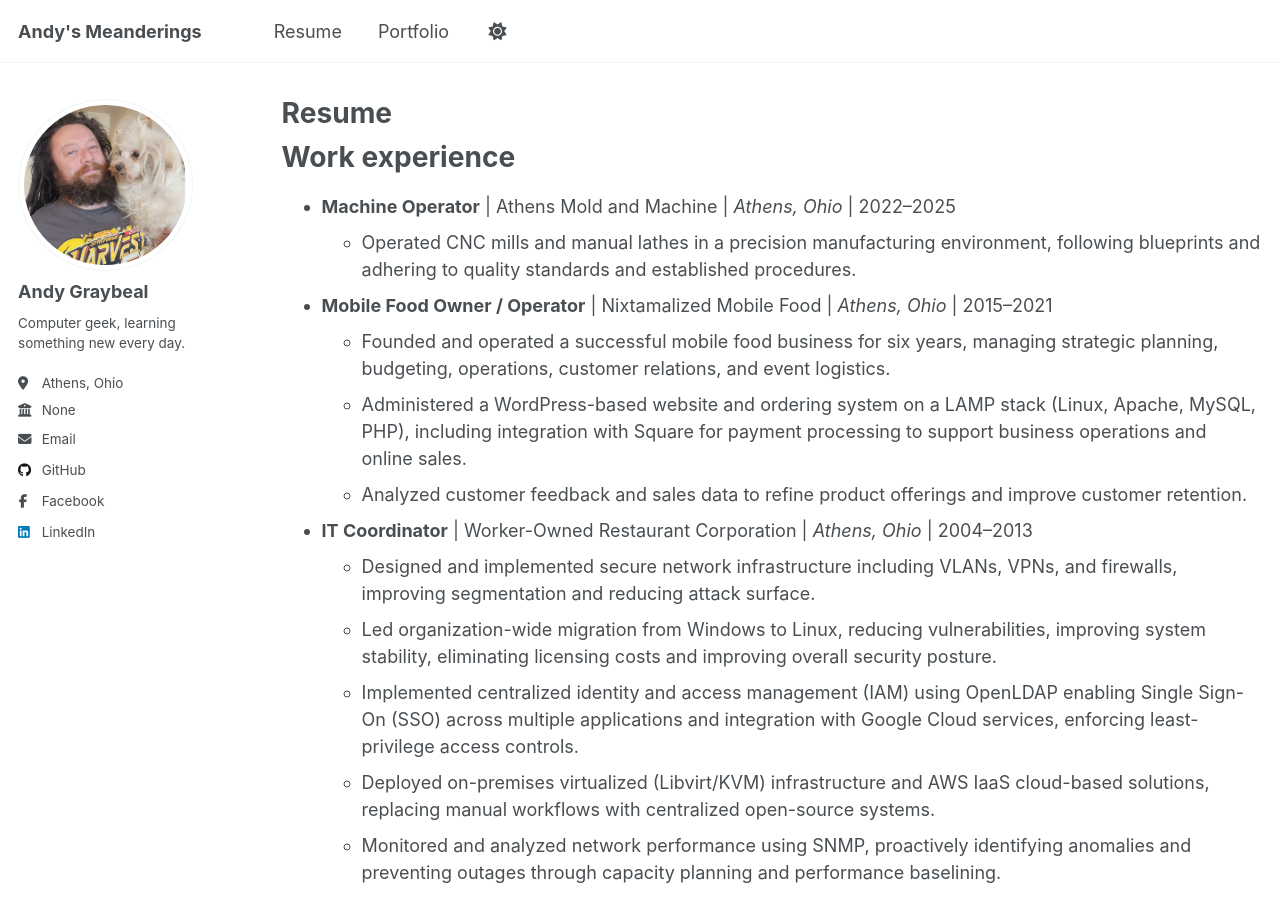
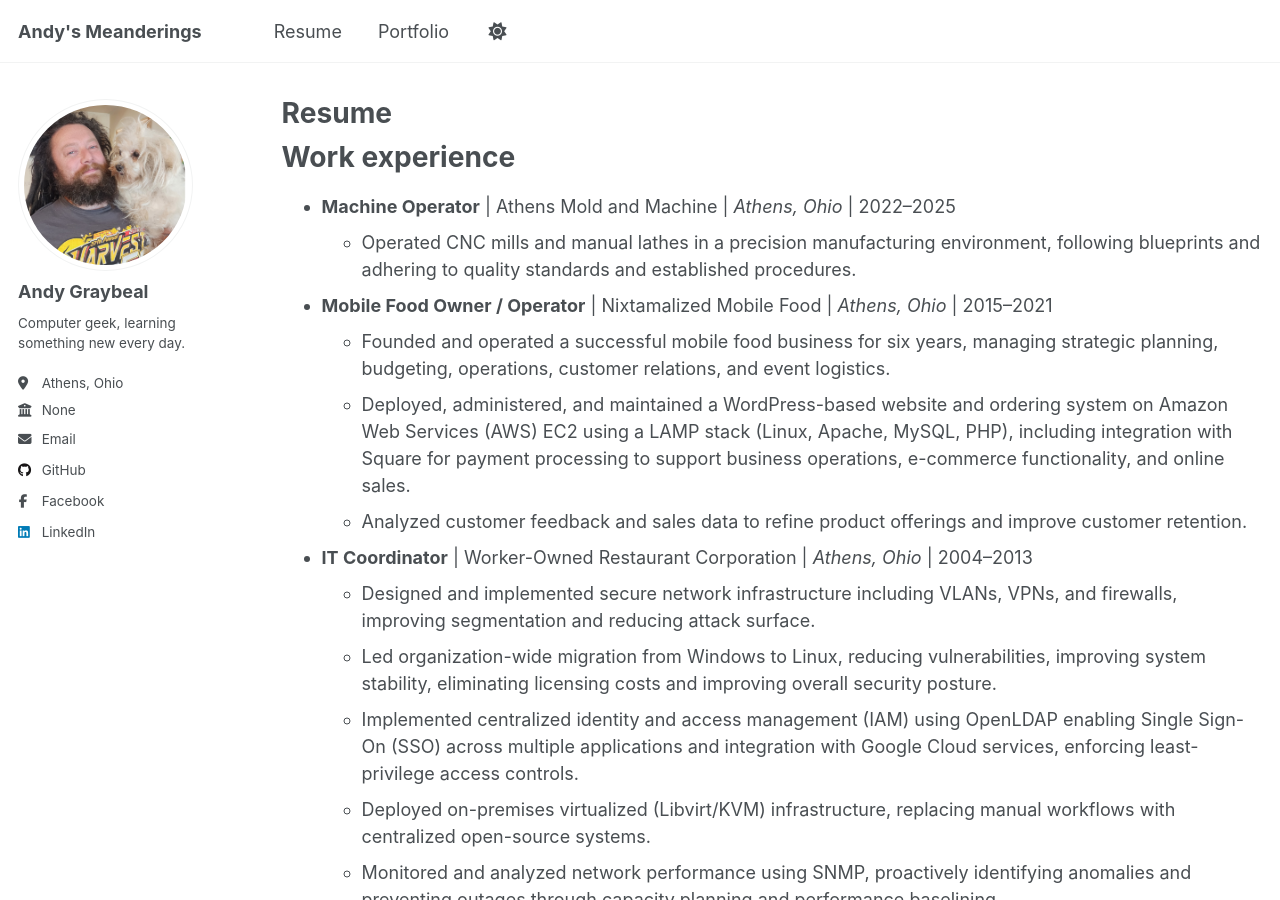
Before and after one commit to andy-graybeal/andy-graybeal.github.io, a Jekyll site: the page built from _pages/resume.md, in a window 1280 px wide and 900 px high. Built offline with Jekyll 4.4.1, drawn with Linux system fonts in a browser that asks for light colours; a script that is not in the unit is left out.

Commit message:
Update resume.md

```diff
--- a/_pages/resume.md
+++ b/_pages/resume.md
@@ -18,7 +18,7 @@ Work experience
 
 * **Mobile Food Owner / Operator** \| Nixtamalized Mobile Food \| *Athens, Ohio* \| 2015–2021
   * Founded and operated a successful mobile food business for six years, managing strategic planning, budgeting, operations, customer relations, and event logistics.
-  * Administered a WordPress-based website and ordering system on a LAMP stack (Linux, Apache, MySQL, PHP), including integration with Square for payment processing to support business operations and online sales.
+  * Deployed, administered, and maintained a WordPress-based website and ordering system on Amazon Web Services (AWS) EC2 using a LAMP stack (Linux, Apache, MySQL, PHP), including integration with Square for payment processing to support business operations, e-commerce functionality, and online sales.
   * Analyzed customer feedback and sales data to refine product offerings and improve customer retention.
 
 
@@ -26,7 +26,7 @@ Work experience
   * Designed and implemented secure network infrastructure including VLANs, VPNs, and firewalls, improving segmentation and reducing attack surface.
   * Led organization-wide migration from Windows to Linux, reducing vulnerabilities, improving system stability, eliminating licensing costs and improving overall security posture.
   * Implemented centralized identity and access management (IAM) using OpenLDAP enabling Single Sign-On (SSO) across multiple applications and integration with Google Cloud services, enforcing least-privilege access controls.
-  * Deployed on-premises virtualized (Libvirt/KVM) infrastructure and AWS IaaS cloud-based solutions, replacing manual workflows with centralized open-source systems.
+  * Deployed on-premises virtualized (Libvirt/KVM) infrastructure, replacing manual workflows with centralized open-source systems.
   * Monitored and analyzed network performance using SNMP, proactively identifying anomalies and preventing outages through capacity planning and performance baselining.
   * Developed and maintained a WordPress-based website and e-commerce platform integrating event promotion, product sales, and social media.
 
```
